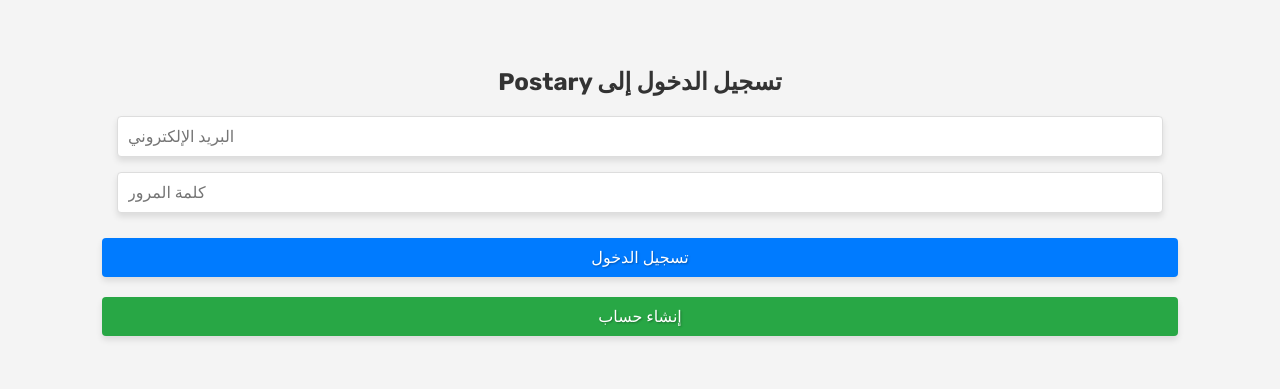
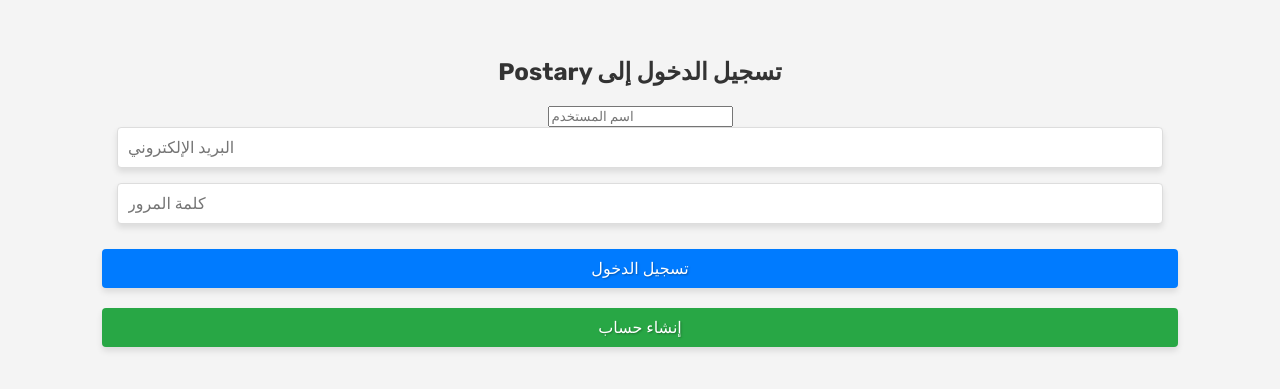
Before and after one commit to HussainDEV10/Dhdhririeri, a plain HTML site: page index.html in a window 1280 px wide. Shown: the part 201-590 px from the top of the page. Drawn offline with Linux system fonts and the light colour scheme.

Commit message:
Update index.html

```diff
--- a/index.html
+++ b/index.html
@@ -8,6 +8,7 @@
 </head>
 <body>
     <h1>Postary تسجيل الدخول إلى</h1>
+    <input type="text" id="username" placeholder="اسم المستخدم">
     <input type="email" id="emailInput" placeholder="البريد الإلكتروني">
     <input type="password" id="passwordInput" placeholder="كلمة المرور">
     <button id="loginBtn">تسجيل الدخول</button>
```
